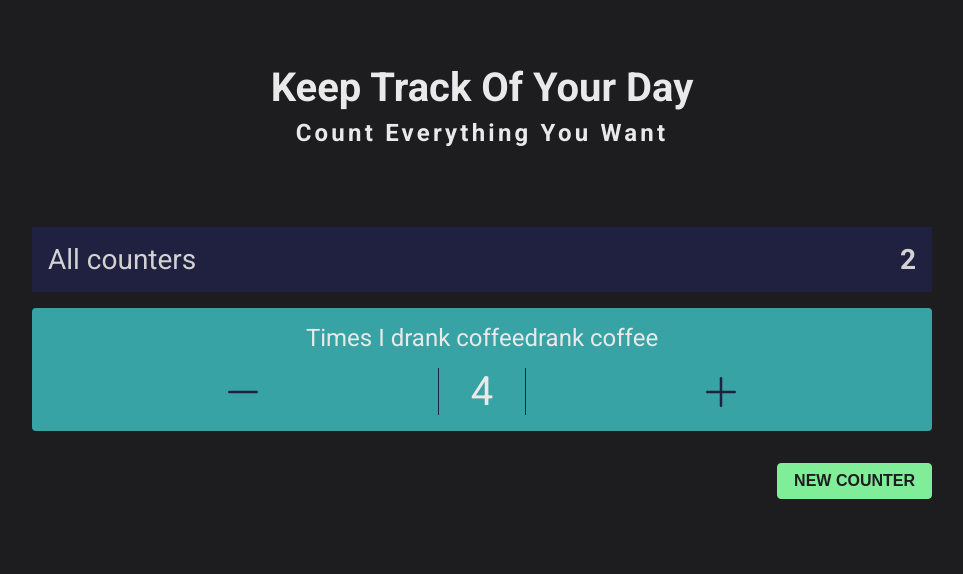
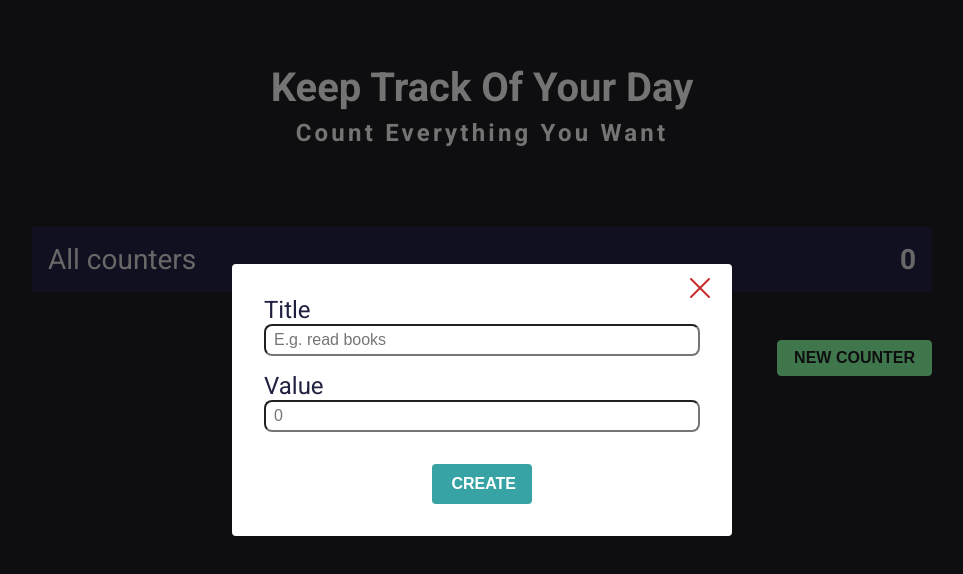
Before and after one commit to Rykasa/counter, a React (Vite) app: page / in a window 1280 px wide. Both pictures are taken after a click on the button "NEW COUNTER". Shown: the top 574 px of the page, without its empty margins (158-1121 px from the left). Built offline with nearby package versions, Linux system fonts and the light colour scheme.

Commit message:
all functionalities added

```diff
--- a/src/App.tsx
+++ b/src/App.tsx
@@ -1,16 +1,26 @@
 import { useState } from 'react';
+import { bindActionCreators } from 'redux';
 import * as C from './App.styles';
 import { Counter } from './components/Counter';
 import { Modal } from './components/Modal';
 import { useAppStore } from './hooks/useAppStore';
+import { actionCreators } from './store';
 import { CounterType } from './types';
 
 export function App() {
-  const { state } = useAppStore();
-  const [specificCounter, setSpecificCounter] = useState<CounterType>({} as CounterType);
+  const { state, dispatch } = useAppStore();
+  const [specificCounter, setSpecificCounter] = useState<CounterType | undefined>(
+    {} as CounterType,
+  );
+  const { openModal } = bindActionCreators(actionCreators, dispatch);
 
   function getSingleCounter(counter: CounterType) {
     setSpecificCounter(counter);
+  }
+
+  function handleCreateCounter() {
+    setSpecificCounter(undefined);
+    openModal();
   }
 
   return (
@@ -21,13 +31,17 @@ export function App() {
         <C.SectionCenter>
           <C.SectionHeader>
             <C.HeaderText>All counters</C.HeaderText>
-            <C.CounterAmount>2</C.CounterAmount>
+            <C.CounterAmount>{state.counters.length}</C.CounterAmount>
           </C.SectionHeader>
           <C.Main>
             <C.CounterContainer>
-              <Counter getSingleCounter={getSingleCounter} />
+              {state.counters.map((counter) => {
+                return (
+                  <Counter key={counter.id} getSingleCounter={getSingleCounter} counter={counter} />
+                );
+              })}
             </C.CounterContainer>
-            <C.AddCounterButton>New counter</C.AddCounterButton>
+            <C.AddCounterButton onClick={handleCreateCounter}>New counter</C.AddCounterButton>
           </C.Main>
         </C.SectionCenter>
         {state.isModalOpen && <Modal counter={specificCounter} />}
--- a/src/components/Button/index.tsx
+++ b/src/components/Button/index.tsx
@@ -6,6 +6,10 @@ interface ButtonProps extends ButtonHTMLAttributes<HTMLButtonElement> {
   bgColor: string;
 }
 
-export function Button({ title, bgColor }: ButtonProps) {
-  return <ButtonComponent bgColor={bgColor}>{title}</ButtonComponent>;
+export function Button({ title, bgColor, ...props }: ButtonProps) {
+  return (
+    <ButtonComponent bgColor={bgColor} {...props}>
+      {title}
+    </ButtonComponent>
+  );
 }
--- a/src/components/Counter/index.tsx
+++ b/src/components/Counter/index.tsx
@@ -1,23 +1,46 @@
 import * as C from './styles';
 import { Plus, Minus } from 'phosphor-react';
 import { CounterType } from '../../types';
+import { bindActionCreators } from 'redux';
+import { actionCreators } from '../../store';
+import { useAppStore } from '../../hooks/useAppStore';
 
 interface CounterProps {
   getSingleCounter: (counter: CounterType) => void;
+  counter: CounterType;
 }
 
-export function Counter({ getSingleCounter }: CounterProps) {
+export function Counter({ getSingleCounter, counter }: CounterProps) {
+  const { dispatch } = useAppStore();
+  const { increaseAmount, openModal, decreaseAmount } = bindActionCreators(
+    actionCreators,
+    dispatch,
+  );
+
+  function handleIncreaseValue() {
+    increaseAmount(counter.id);
+  }
+
+  function handleDecreaseValue() {
+    decreaseAmount(counter.id);
+  }
+
+  function handleEditCounter() {
+    getSingleCounter(counter);
+    openModal();
+  }
+
   return (
     <C.Container>
       <C.Header>
-        <C.Title>Times I drank coffeedrank coffee</C.Title>
+        <C.Title onClick={handleEditCounter}>{counter.title}</C.Title>
       </C.Header>
       <C.CounterWrapper>
-        <C.DecreaseButton>
+        <C.DecreaseButton aria-label='minus' onClick={handleDecreaseValue}>
           <Minus />
         </C.DecreaseButton>
-        <C.Amount>4</C.Amount>
-        <C.IncreaseButton>
+        <C.Amount data-testid='counter'>{counter.value}</C.Amount>
+        <C.IncreaseButton aria-label='plus' onClick={handleIncreaseValue}>
           <Plus />
         </C.IncreaseButton>
       </C.CounterWrapper>
--- a/src/components/Counter/styles.ts
+++ b/src/components/Counter/styles.ts
@@ -19,9 +19,12 @@ export const Header = styled.header`
   margin-bottom: 1rem;
 `;
 
-export const Title = styled.a`
+export const Title = styled.button`
   font-size: 1.25rem;
   text-align: center;
+  background: none;
+  color: #e9e9e9;
+  border: none;
   cursor: pointer;
   transition: color 0.3s ease-out;
 
--- a/src/components/Modal/index.tsx
+++ b/src/components/Modal/index.tsx
@@ -1,4 +1,4 @@
-import { FormEvent, useEffect, useState } from 'react';
+import { FormEvent, useCallback, useEffect, useState } from 'react';
 import { bindActionCreators } from 'redux';
 import { v4 as uuidv4 } from 'uuid';
 
@@ -21,32 +21,60 @@ export function Modal({ counter }: ModalProps) {
   const [value, setValue] = useState('');
   const { state, dispatch } = useAppStore();
 
-  const { closeModal, createCounter } = bindActionCreators(actionCreators, dispatch);
+  const { closeModal, createCounter, deleteCounter, resetAmount, updateCounter } =
+    bindActionCreators(actionCreators, dispatch);
 
   function handleSubmit(e: FormEvent) {
     e.preventDefault();
 
-    if (title.trim().length === 0 || value.trim().length === 0) {
+    if (title.trim().length === 0) {
       setError(true);
       return;
     }
 
-    createCounter({ id: uuidv4(), title, value: parseInt(value) });
+    if (!isEditing) {
+      createCounter({ id: uuidv4(), title, value: value ? parseInt(value) : 0 });
+      closeModal();
+      setError(false);
+    }
+  }
+
+  function handleDeleteCounter() {
+    if (counter) {
+      deleteCounter(counter.id);
+      handleCloseModal();
+    }
+  }
+
+  function handleResetCounter() {
+    if (counter) {
+      resetAmount(counter.id);
+      setValue('0');
+    }
+  }
+
+  function handleUpdateCounter() {
+    if (counter) {
+      updateCounter({ id: counter.id, title, value: parseInt(value) });
+      handleCloseModal();
+    }
+  }
+
+  const handleCloseModal = useCallback(() => {
     closeModal();
     setError(false);
-  }
-
-  function handleCloseModal() {
-    closeModal();
-    setError(false);
-  }
+  }, [closeModal]);
 
   useEffect(() => {
     if (counter) {
       setIsEditing(true);
 
       setTitle(counter.title);
-      setValue(counter.value.toString());
+      if (counter.value) {
+        setValue(counter.value.toString());
+      }
+    } else {
+      setIsEditing(false);
     }
   }, [counter]);
 
@@ -58,7 +86,7 @@ export function Modal({ counter }: ModalProps) {
     window.addEventListener('keyup', handleKeyUp);
 
     return () => window.removeEventListener('keyup', handleKeyUp);
-  }, []);
+  }, [handleCloseModal]);
 
   return (
     <C.Modal aria-label='modal' aria-hidden={!state.isModalOpen}>
@@ -67,7 +95,7 @@ export function Modal({ counter }: ModalProps) {
           <C.CloseButton type='button' data-testid='close' onClick={handleCloseModal}>
             <X />
           </C.CloseButton>
-          {error && <span>Invalid fields</span>}
+          {error && <C.Error>Invalid fields</C.Error>}
           <C.Label htmlFor='title' aria-label='title'>
             Title
           </C.Label>
@@ -91,8 +119,24 @@ export function Modal({ counter }: ModalProps) {
           <C.ButtonsWrapper>
             {isEditing ? (
               <>
-                <Button type='button' title='Delete' bgColor='#C52b2b' />
-                <Button type='button' title='Reset' bgColor='#38A3A5' />
+                <Button
+                  type='button'
+                  title='Delete'
+                  bgColor='#C52b2b'
+                  onClick={handleDeleteCounter}
+                />
+                <Button
+                  type='button'
+                  title='Reset'
+                  bgColor='#38A3A5'
+                  onClick={handleResetCounter}
+                />
+                <Button
+                  type='button'
+                  title='Update'
+                  bgColor='#57CC99'
+                  onClick={handleUpdateCounter}
+                />
               </>
             ) : (
               <Button type='submit' title='Create' bgColor='#38A3A5' />
@@ -103,3 +147,8 @@ export function Modal({ counter }: ModalProps) {
     </C.Modal>
   );
 }
+//202040
+//80ED99
+//57CC99
+//C7F9CC
+//38A3A5
--- a/src/components/Modal/styles.ts
+++ b/src/components/Modal/styles.ts
@@ -21,6 +21,13 @@ export const Form = styled.form`
   padding: 2rem;
   border-radius: 0.25rem;
   position: relative;
+`;
+
+export const Error = styled.span`
+  text-align: center;
+  color: #c52b2b;
+  display: block;
+  text-transform: uppercase;
 `;
 
 export const Label = styled.label`
@@ -51,8 +58,10 @@ export const Input = styled.input`
 export const ButtonsWrapper = styled.div`
   display: flex;
   align-items: center;
-  justify-content: space-between;
+  justify-content: center;
   margin-top: 1rem;
+  flex-wrap: wrap;
+  gap: 0.5rem;
 `;
 
 export const CloseButton = styled.button`
--- a/src/store/reducers/counter/index.ts
+++ b/src/store/reducers/counter/index.ts
@@ -80,7 +80,11 @@ export const counterReducer = (state: State = initialState, action: Action) => {
     case ActionType.UPDATE_COUNTER:
       tempCounter = state.counters.map((counter: CounterType) => {
         if (counter.id === action.payload.id) {
-          return action.payload;
+          return {
+            ...counter,
+            title: action.payload.title,
+            value: action.payload.value,
+          };
         }
 
         return counter;
```
Also changed, not shown: 2 other files (tests, documents, lock files or other folders).
